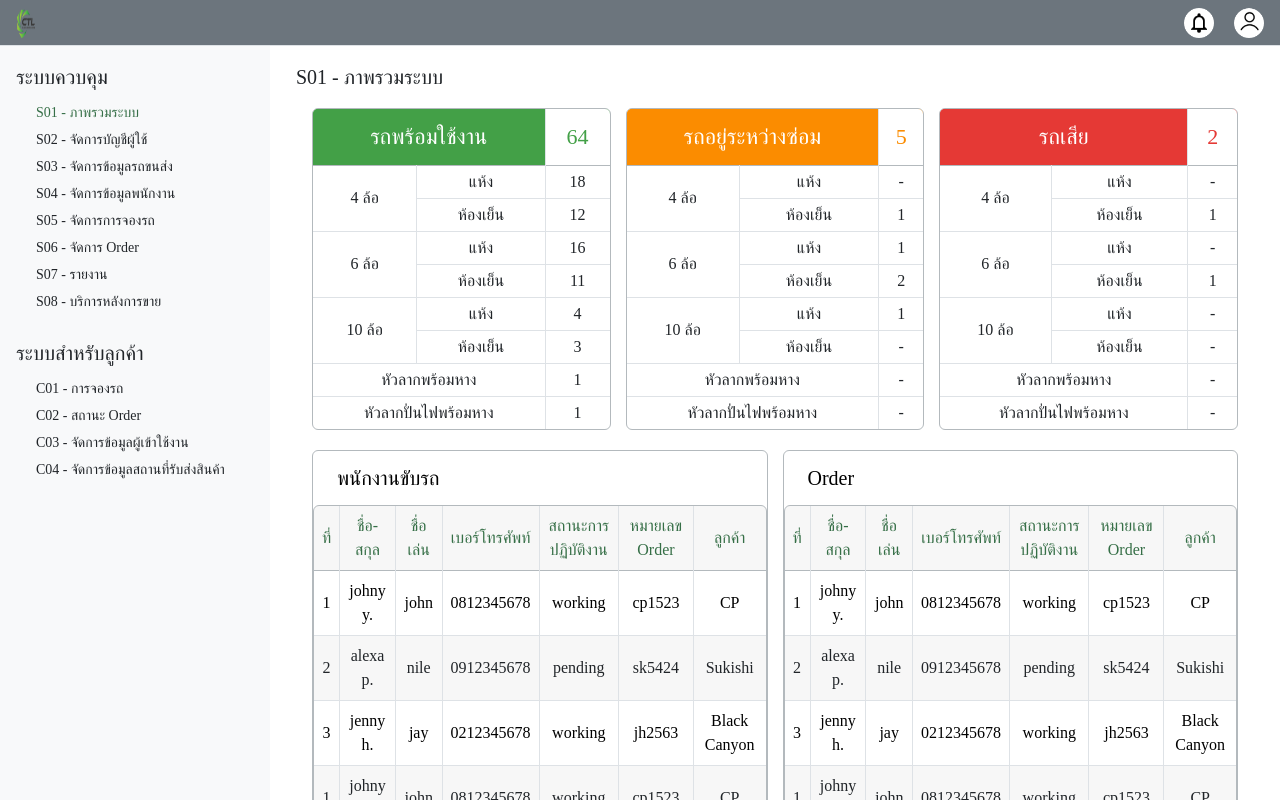
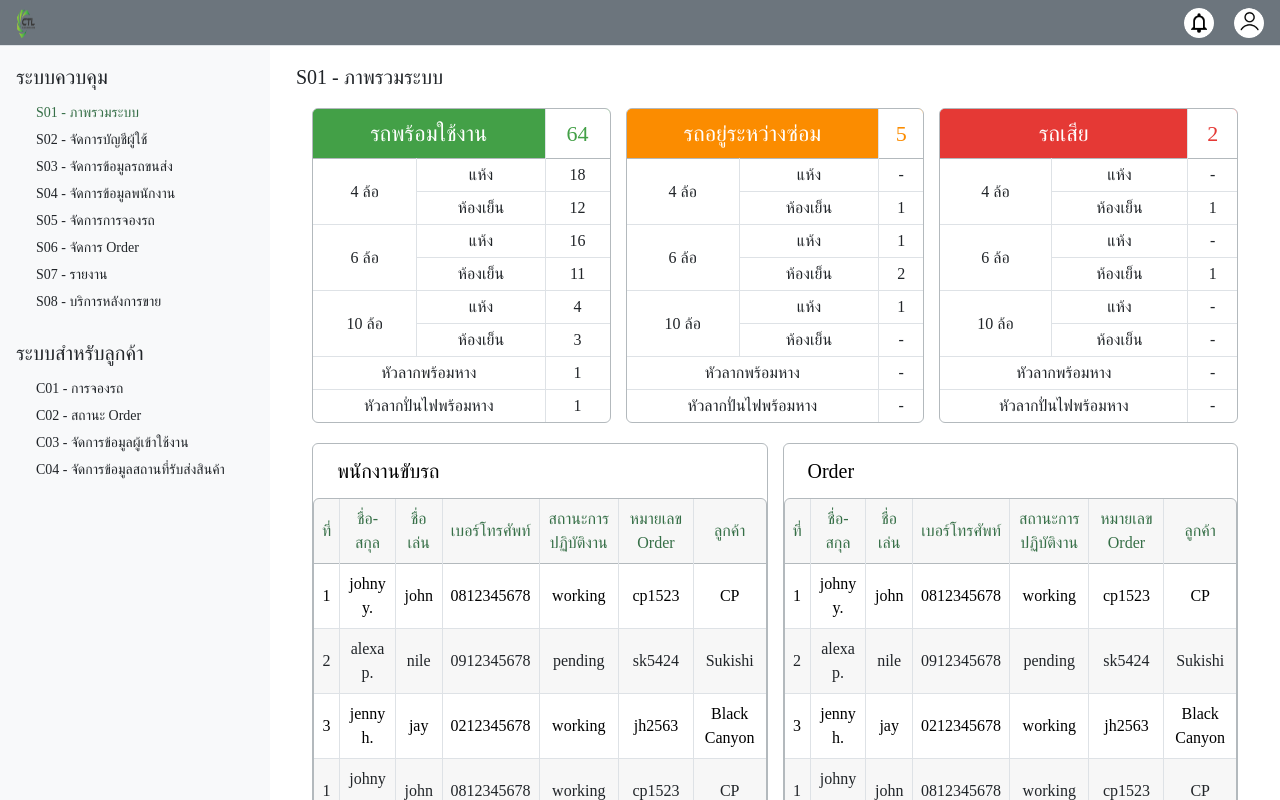
Before and after one commit to gunlaya1998/ctltms, a React (Create React App) app in the folder ctltms-front/: page /home in a window 1280 px wide. Shown: the top 800 px of the page. Built offline with nearby package versions, Linux system fonts and the light colour scheme.

Commit message:
[-] Dash-Table : Remove height specific

```diff
--- a/ctltms-front/src/components/Dashboard_Table/Dashboard_Table.js
+++ b/ctltms-front/src/components/Dashboard_Table/Dashboard_Table.js
@@ -3,7 +3,6 @@ import styled from 'styled-components';
 import './Dashboard_Table.css';
 
 const StyledThead = styled.thead`
-    height: 3.5rem;
     border-bottom: 1px solid #B3B9BD;
     & :nth-child(1) {
         background-color:  ${props =>
```
